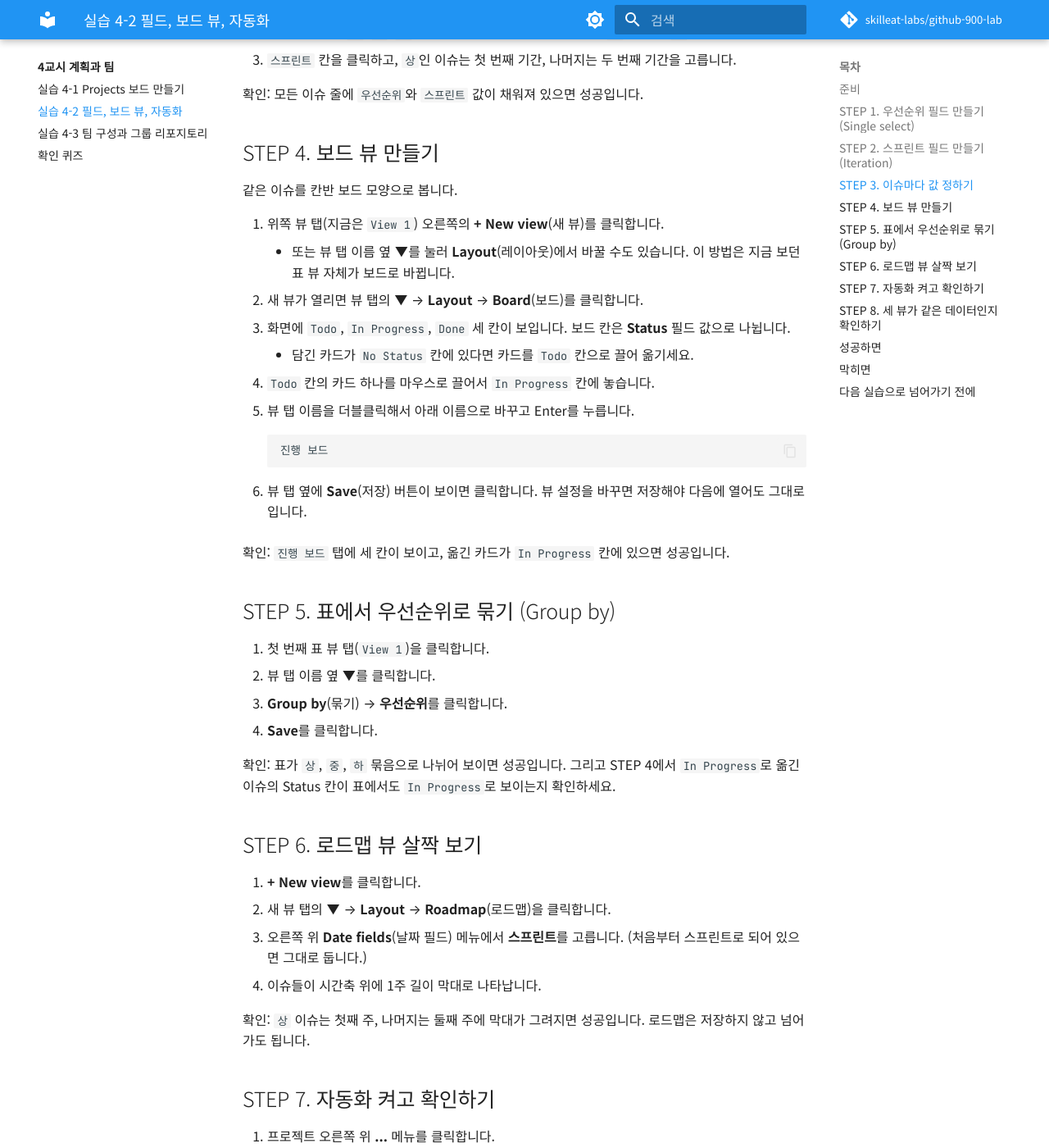
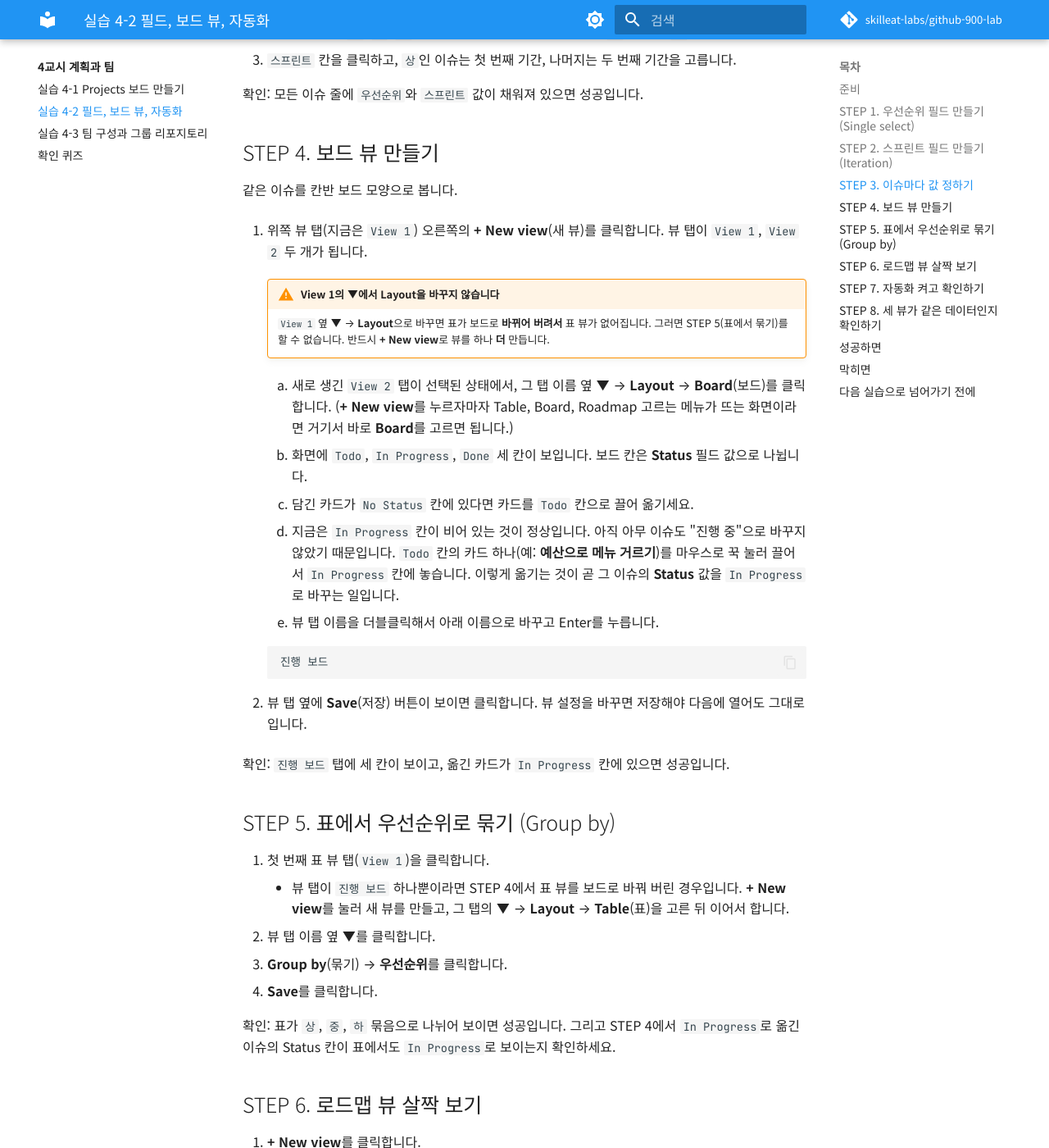
Before and after one commit to hyongsu/github-900-lab, an MkDocs documentation site: the page built from docs/class4/lab-2.md, in a window 1280 px wide and 1400 px high, scrolled down 1930 px. Shown: the whole window at 82% size. Built offline with MkDocs 1.6.1 and Material for MkDocs 9.7.7, drawn with Linux system fonts in a browser that asks for light colours; comment, search, counter and statistics services are not loaded.

Commit message:
4-2 STEP 4, 5: 표 뷰를 보드로 바꿔 버리지 않게 경고, In Progress가 빈 이유, 표 뷰가 없을 때 안내
Co-Authored-By: Claude Opus 5.5 <noreply@anthropic.com>

````diff
--- a/docs/class4/lab-2.md
+++ b/docs/class4/lab-2.md
@@ -70,12 +70,14 @@
 
 같은 이슈를 칸반 보드 모양으로 봅니다.
 
-1. 위쪽 뷰 탭(지금은 `View 1`) 오른쪽의 **+ New view**(새 뷰)를 클릭합니다.
-    - 또는 뷰 탭 이름 옆 **▼**를 눌러 **Layout**(레이아웃)에서 바꿀 수도 있습니다. 이 방법은 지금 보던 표 뷰 자체가 보드로 바뀝니다.
-2. 새 뷰가 열리면 뷰 탭의 **▼** → **Layout** → **Board**(보드)를 클릭합니다.
+1. 위쪽 뷰 탭(지금은 `View 1`) 오른쪽의 **+ New view**(새 뷰)를 클릭합니다. 뷰 탭이 `View 1`, `View 2` 두 개가 됩니다.
+
+    !!! warning "View 1의 ▼에서 Layout을 바꾸지 않습니다"
+        `View 1` 옆 **▼** → **Layout**으로 바꾸면 표가 보드로 **바뀌어 버려서** 표 뷰가 없어집니다. 그러면 STEP 5(표에서 묶기)를 할 수 없습니다. 반드시 **+ New view**로 뷰를 하나 **더** 만듭니다.
+2. 새로 생긴 `View 2` 탭이 선택된 상태에서, 그 탭 이름 옆 **▼** → **Layout** → **Board**(보드)를 클릭합니다. (**+ New view**를 누르자마자 Table, Board, Roadmap 고르는 메뉴가 뜨는 화면이라면 거기서 바로 **Board**를 고르면 됩니다.)
 3. 화면에 `Todo`, `In Progress`, `Done` 세 칸이 보입니다. 보드 칸은 **Status** 필드 값으로 나뉩니다.
     - 담긴 카드가 `No Status` 칸에 있다면 카드를 `Todo` 칸으로 끌어 옮기세요.
-4. `Todo` 칸의 카드 하나를 마우스로 끌어서 `In Progress` 칸에 놓습니다.
+4. 지금은 `In Progress` 칸이 비어 있는 것이 정상입니다. 아직 아무 이슈도 "진행 중"으로 바꾸지 않았기 때문입니다. `Todo` 칸의 카드 하나(예: **예산으로 메뉴 거르기**)를 마우스로 꾹 눌러 끌어서 `In Progress` 칸에 놓습니다. 이렇게 옮기는 것이 곧 그 이슈의 **Status** 값을 `In Progress`로 바꾸는 일입니다.
 5. 뷰 탭 이름을 더블클릭해서 아래 이름으로 바꾸고 Enter를 누릅니다.
 
     ```text
@@ -89,6 +91,7 @@
 ## STEP 5. 표에서 우선순위로 묶기 (Group by)
 
 1. 첫 번째 표 뷰 탭(`View 1`)을 클릭합니다.
+    - 뷰 탭이 `진행 보드` 하나뿐이라면 STEP 4에서 표 뷰를 보드로 바꿔 버린 경우입니다. **+ New view**를 눌러 새 뷰를 만들고, 그 탭의 **▼** → **Layout** → **Table**(표)을 고른 뒤 이어서 합니다.
 2. 뷰 탭 이름 옆 **▼**를 클릭합니다.
 3. **Group by**(묶기) → **우선순위**를 클릭합니다.
 4. **Save**를 클릭합니다.
````
